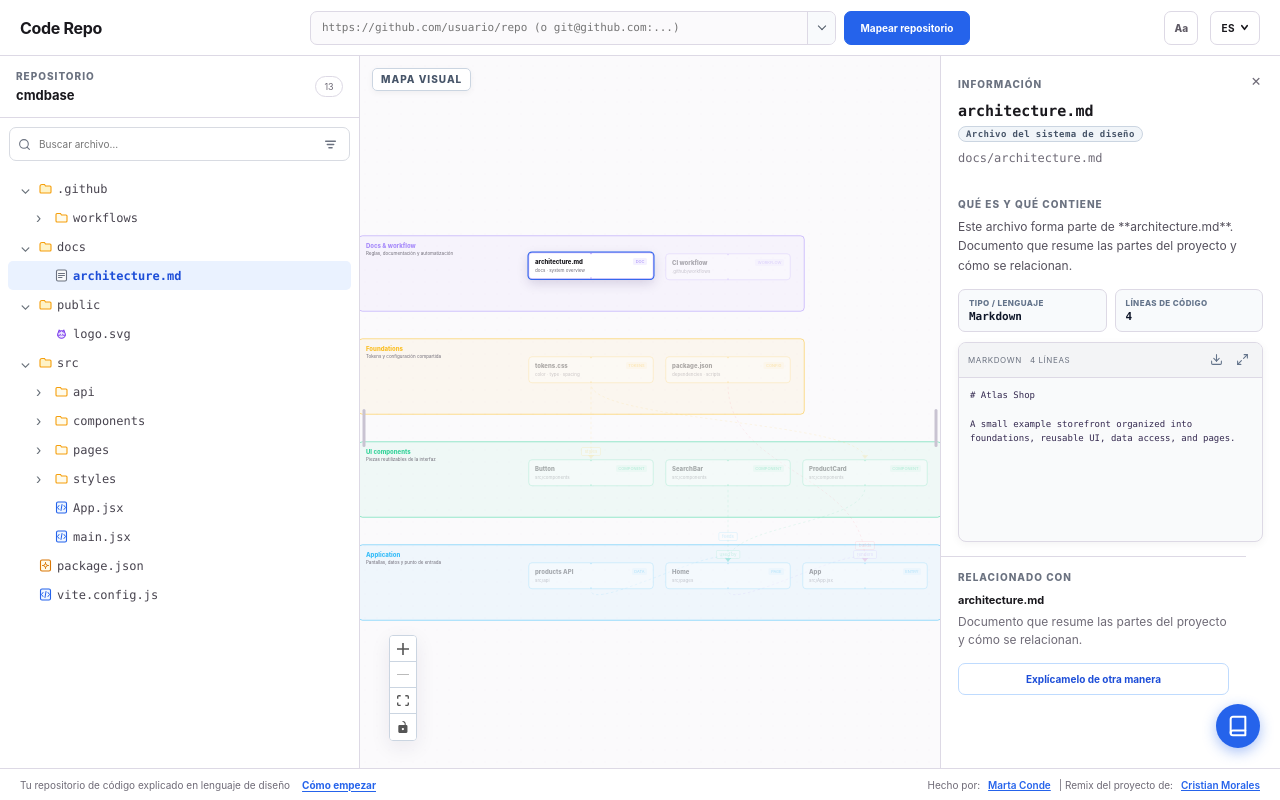
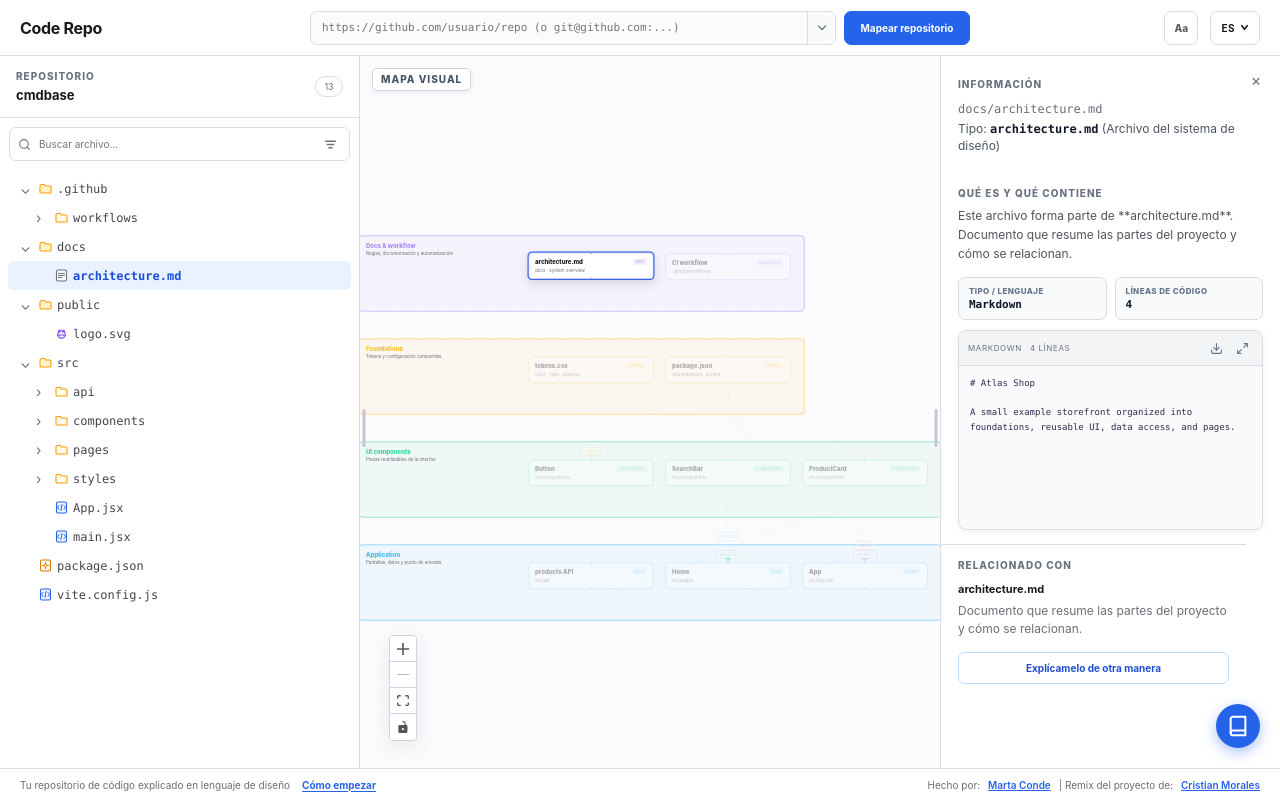
Before and after one commit to MartaCondeDesign/Code-Repo, a React (Vite) app: page / in a window 1280 px wide. Both pictures are taken after a click on the button "architecture.md". Built offline with nearby package versions, Linux system fonts and the light colour scheme; a web font is replaced by a local one.

Commit message:
fix: extend inspector section dividers 100% edge-to-edge and place Tipo: [nombre] below path URL as normal text

```diff
--- a/src/App.jsx
+++ b/src/App.jsx
@@ -1210,9 +1210,10 @@ export default function App() {
             {selectedIsFile ? (
               <>
                 <span className="pane-kicker">{lang === "es" ? "INFORMACIÓN" : "INFORMATION"}</span>
-                <h2 className="code-file-name">{selectedPath.split("/").pop()}</h2>
-                <div className="inspector-type-pill">{lang === "es" ? "Archivo del sistema de diseño" : "Design system file"}</div>
-                <p className="inspector-sub code-path">{selectedPath}</p>
+                <p className="inspector-sub code-path" style={{ margin: "6px 0 4px" }}>{selectedPath}</p>
+                <p className="inspector-file-type">
+                  {lang === "es" ? "Tipo:" : "Type:"} <strong>{selectedPath.split("/").pop()}</strong> ({lang === "es" ? "Archivo del sistema de diseño" : "Design system file"})
+                </p>
 
                 <FileVisualPreview path={selectedPath} content={selectedCode} lang={lang} />
 
@@ -1277,9 +1278,10 @@ export default function App() {
             ) : selectedIsFolder ? (
               <>
                 <span className="pane-kicker">{lang === "es" ? "INFORMACIÓN" : "INFORMATION"}</span>
-                <h2 className="code-file-name">{selectedPath.split("/").pop()}</h2>
-                <div className="inspector-type-pill">{lang === "es" ? "Carpeta del proyecto" : "Project folder"}</div>
-                <p className="inspector-sub code-path">{selectedPath}</p>
+                <p className="inspector-sub code-path" style={{ margin: "6px 0 4px" }}>{selectedPath}</p>
+                <p className="inspector-file-type">
+                  {lang === "es" ? "Tipo:" : "Type:"} <strong>{selectedPath.split("/").pop()}</strong> ({lang === "es" ? "Carpeta del proyecto" : "Project folder"})
+                </p>
                 <div className="inspector-block">
                   <span>{lang === "es" ? "QUÉ ES Y QUÉ CONTIENE" : "WHAT IT IS & CONTAINS"}</span>
                   <p>{getFolderExplanation(selectedPath, lang)}</p>
@@ -1289,9 +1291,10 @@ export default function App() {
             ) : selected ? (
               <>
                 <span className="pane-kicker">{lang === "es" ? "INFORMACIÓN" : "INFORMATION"}</span>
-                <h2>{selected.title}</h2>
-                <div className="inspector-type-pill">{data.layers.find((layer) => layer.id === selected.layer)?.label}</div>
-                <p className="inspector-sub">{subFor(selected, lang)}</p>
+                <p className="inspector-sub" style={{ margin: "6px 0 4px" }}>{subFor(selected, lang)}</p>
+                <p className="inspector-file-type">
+                  {lang === "es" ? "Tipo:" : "Type:"} <strong>{selected.title}</strong> ({data.layers.find((layer) => layer.id === selected.layer)?.label})
+                </p>
                 {selected.files?.length > 0 && <div className="linked-files">{selected.files.map((file) => <button key={file} onClick={() => selectPath(file, false)}>↳ {file}</button>)}</div>}
                 {explanationLevel > 0 ? <div className="alternate-explanation"><span>{lang === "es" ? `EXPLICACIÓN ${explanationLevel} DE 3` : `EXPLANATION ${explanationLevel} OF 3`}</span><p>{alternateExplanation(selected, lang, explanationLevel)}</p></div> : <><div className="inspector-block"><span>{t.what}</span><p>{whatFor(selected, lang)}</p></div>{selected.does && <div className="inspector-block"><span>{t.does}</span><p>{doesFor(selected, lang)}</p></div>}</>}
                 <ExplanationActions lang={lang} level={explanationLevel} onAlternate={() => setExplanationLevel((level) => Math.min(3, level + 1))} onReset={() => setExplanationLevel(0)} />
--- a/src/map.css
+++ b/src/map.css
@@ -317,8 +317,10 @@ button { color: inherit; }
 .file-count.has-tooltip:hover::after, .file-count.has-tooltip:focus-visible::after { transform: translateY(0); }
 .inspector h2 { margin: 7px 28px 3px 0; font-size: 18px; overflow-wrap: anywhere; }
 .inspector-type-pill { display: inline-block; margin: 3px 0 8px; padding: 2px 7px; border-radius: 99px; background: #f1f5f9; border: 1px solid #cbd5e1; color: #475569; font-family: var(--font-code); font-size: 9px; font-weight: 600; letter-spacing: 0.4px; width: fit-content; }
+.inspector-file-type { margin: 0 0 12px; color: #4b5563; font-size: 11px; line-height: 1.4; }
+.inspector-file-type strong { font-family: var(--font-code); font-weight: 600; color: #111827; }
 .inspector-sub { margin: 0 0 12px; color: var(--muted); font-size: 10px; line-height: 1.4; }
-.linked-files { display: flex; flex-direction: column; gap: 5px; margin-left: -17px; margin-right: -17px; padding: 10px 17px 15px; border-top: 1px solid var(--line); border-bottom: 1px solid var(--line); }
+.linked-files { display: flex; flex-direction: column; gap: 5px; margin-left: -17px; margin-right: -17px; width: calc(100% + 34px); box-sizing: border-box; padding: 10px 17px 15px; border-top: 1px solid var(--line); border-bottom: 1px solid var(--line); }
 .linked-files button { width: 100%; border: 0; background: transparent; color: #1d4ed8; padding: 0; text-align: left; cursor: pointer; font-family: var(--font-code); font-size: 9px; white-space: normal; overflow-wrap: anywhere; word-break: break-word; }
 .inspector-block { margin-top: 14px; }
 .inspector-block span { color: #7b7680; font-size: 8px; font-weight: 800; letter-spacing: 1px; }
@@ -333,7 +335,7 @@ button { color: inherit; }
 .code-view:hover { scrollbar-color: #cbd5e1 transparent; }
 .code-view code { display: block; max-width: 100%; font: inherit; white-space: inherit; overflow-wrap: inherit; }
 .code-unavailable { padding: 16px 12px; color: #746692; font-size: 10px; line-height: 1.5; }
-.code-context { flex-shrink: 0; margin-top: 14px; margin-left: -17px; margin-right: -17px; padding: 14px 17px 0; border-top: 1px solid var(--line); }
+.code-context { flex-shrink: 0; margin-top: 14px; margin-left: -17px; margin-right: -17px; width: calc(100% + 34px); box-sizing: border-box; padding: 14px 17px 0; border-top: 1px solid var(--line); }
 .code-context span { display: block; margin-bottom: 5px; color: #7b7680; font-size: 8px; font-weight: 800; letter-spacing: 1px; }
 .code-context strong { font-size: 11px; }
 .code-context p { margin: 5px 0 0; color: var(--muted); font-size: 10px; line-height: 1.5; }
```
